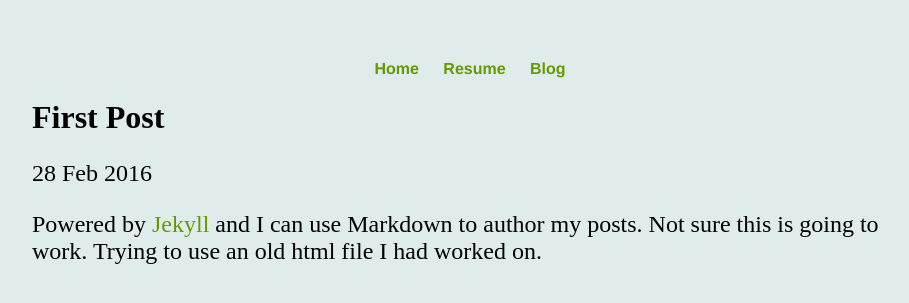
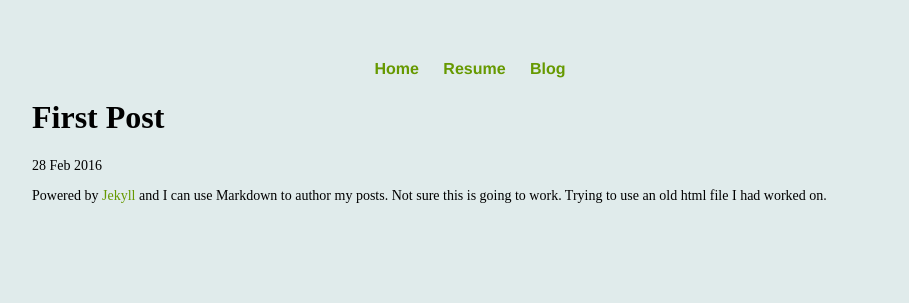
Before and after one commit to jmheyd/jmheyd.github.io, a Jekyll site: the page built from _posts/2016-02-28-julie-heyd-site-launched.md, in a window 1280 px wide. Shown: the top 303 px of the page, without its empty margins (160-1069 px from the left). Built offline with Jekyll 4.4.1, drawn with Linux system fonts in a browser that asks for light colours; some web fonts are replaced.

Commit message:
change text size in posts

```diff
--- a/css/post.css
+++ b/css/post.css
@@ -1,5 +1,5 @@
 p {
-	font-size: 1.5em;
+	font-size: 14px;
 	text-align: left;
   font-family: 'Droid Serif', serif;
 }
```
